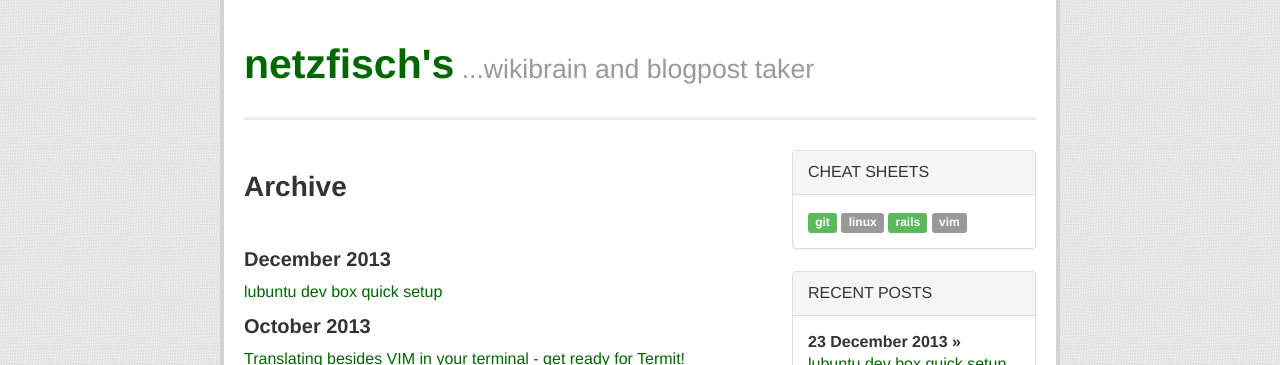
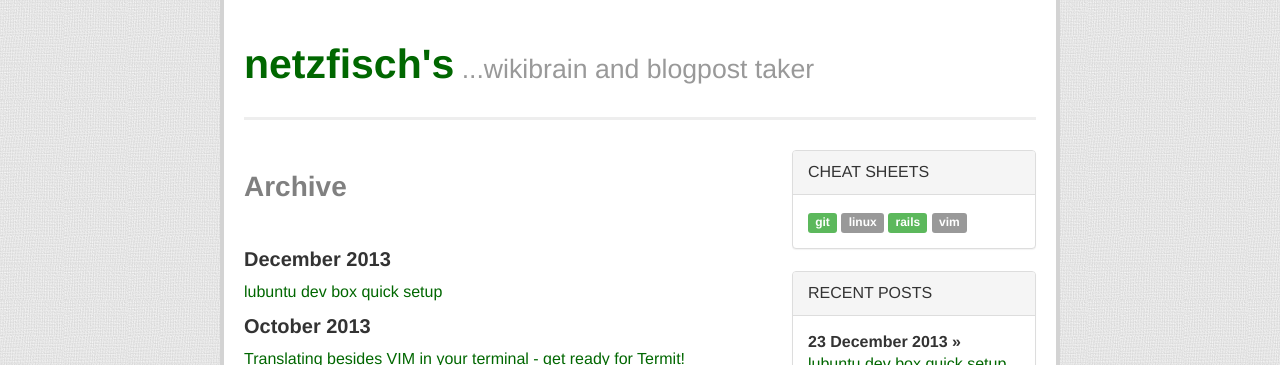
Before and after one commit to netzfisch/netzfisch.github.io, a Jekyll site: the page built from archive.html, in a window 1280 px wide. Shown: the top 365 px of the page. Built offline with Jekyll 4.4.1, drawn with Linux system fonts in a browser that asks for light colours; Markdown is read by kramdown in place of the engine named in the settings; comment, search, counter and statistics services are not loaded.

Commit message:
change design, minor tweaks

```diff
--- a/_includes/sidebar_recent-tweets.html
+++ b/_includes/sidebar_recent-tweets.html
@@ -1,4 +1,4 @@
 <div class="well well-sm">
-  <a class="twitter-timeline" data-dnt="true" href="https://twitter.com/netzfisch" data-widget-id="315496238994821121" data-tweet-limit="1" data-chrome="noheader noscrollbar transparent" data-link-color="#46a546" data-related="twitterapi,twitter" width="auto">Tweets von @netzfisch</a>
+  <a class="twitter-timeline" data-dnt="true" href="https://twitter.com/netzfisch" data-widget-id="315496238994821121" data-tweet-limit="2" data-chrome="noheader noscrollbar transparent" data-link-color="#46a546" data-related="twitterapi,twitter" width="auto">Tweets von @netzfisch</a>
 <script>!function(d,s,id){var js,fjs=d.getElementsByTagName(s)[0];if(!d.getElementById(id)){js=d.createElement(s);js.id=id;js.src="//platform.twitter.com/widgets.js";fjs.parentNode.insertBefore(js,fjs);}}(document,"script","twitter-wjs");</script>
 </div>
--- a/assets/css/custom.css
+++ b/assets/css/custom.css
@@ -2,6 +2,9 @@
 /* see 'assets/config.json     */
 body {
   background-image: url('/assets/img/canvas-texture.png');
+}
+body a:hover {
+  text-decoration: none;
 }
 /* Custom container for smaller layout */
 .container {
@@ -46,6 +49,6 @@
 .well {
   background: white
 }
-h3 > a {
-    color: grey;
+h3 {
+  color: grey;
 }
--- a/index.html
+++ b/index.html
@@ -5,7 +5,7 @@
 ---
 {% for post in site.posts limit: 4 %}
   <div class="post_excerpt">
-    <h3><a href="{{ post.url }}">{{ post.title }}</a></h3>
+    <h3>{{ post.title }}</h3>
     <span class="post_date label label-danger">{{ post.date | date_to_long_string }}</span>
     {{ post.excerpt }}
     <ul class="pager">
```
